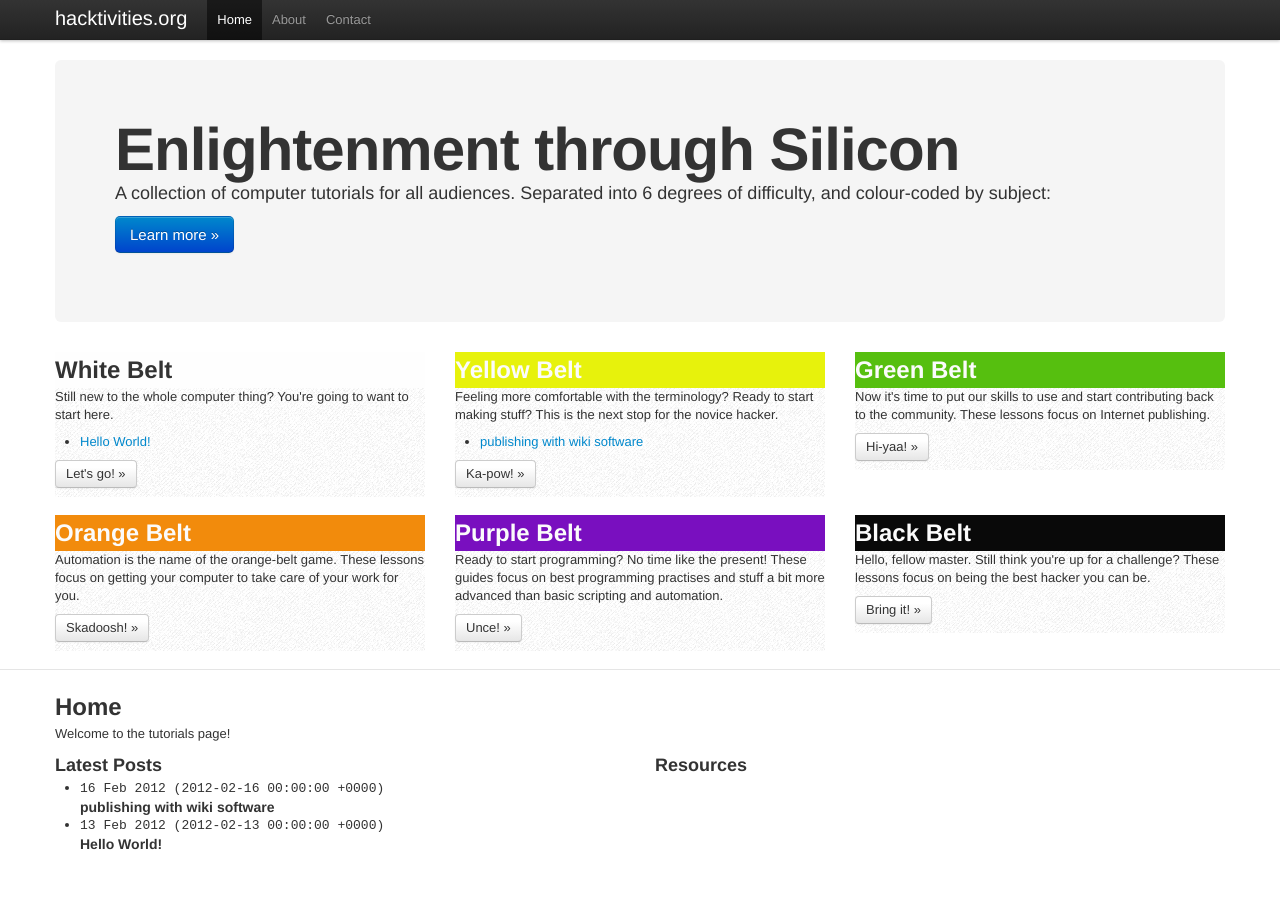
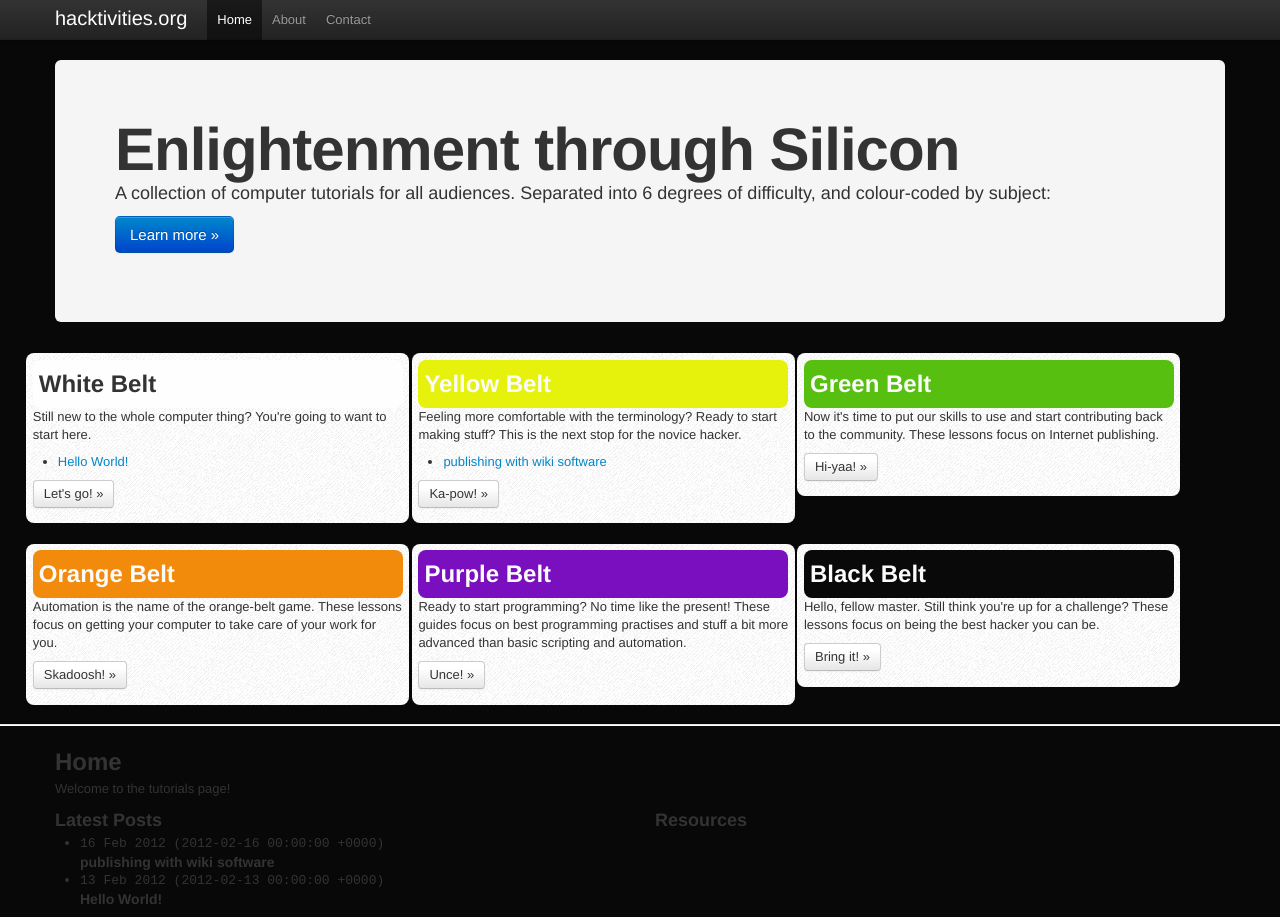
Before and after one commit to octaflop/webtuts, a Jekyll site: the page built from index.markdown, in a window 1280 px wide. Built offline with Jekyll 4.4.1, drawn with Linux system fonts in a browser that asks for light colours; Markdown is read by kramdown in place of the engine named in the settings.

Commit message:
invert colours, add rounding, and margins to alignment

```diff
--- a/static/css/webtuts.css
+++ b/static/css/webtuts.css
@@ -1,5 +1,24 @@
+body, html {
+	background: #080808;
+}
+
+.row {
+	margin-left: -0.2em;
+}
+
 .belts div {
 	background: url("/static/img/textures/groovepaper.png");
+	-webkit-border-radius: 8px;
+	border-radius: 8px;
+	padding: 0.5em;
+	margin: 0.1em;
+}
+
+.belts h2 {
+	background: url("/static/img/textures/groovepaper.png");
+	-webkit-border-radius: 8px;
+	border-radius: 8px;
+	padding: 0.25em;
 }
 
 .belts li > a {
```
